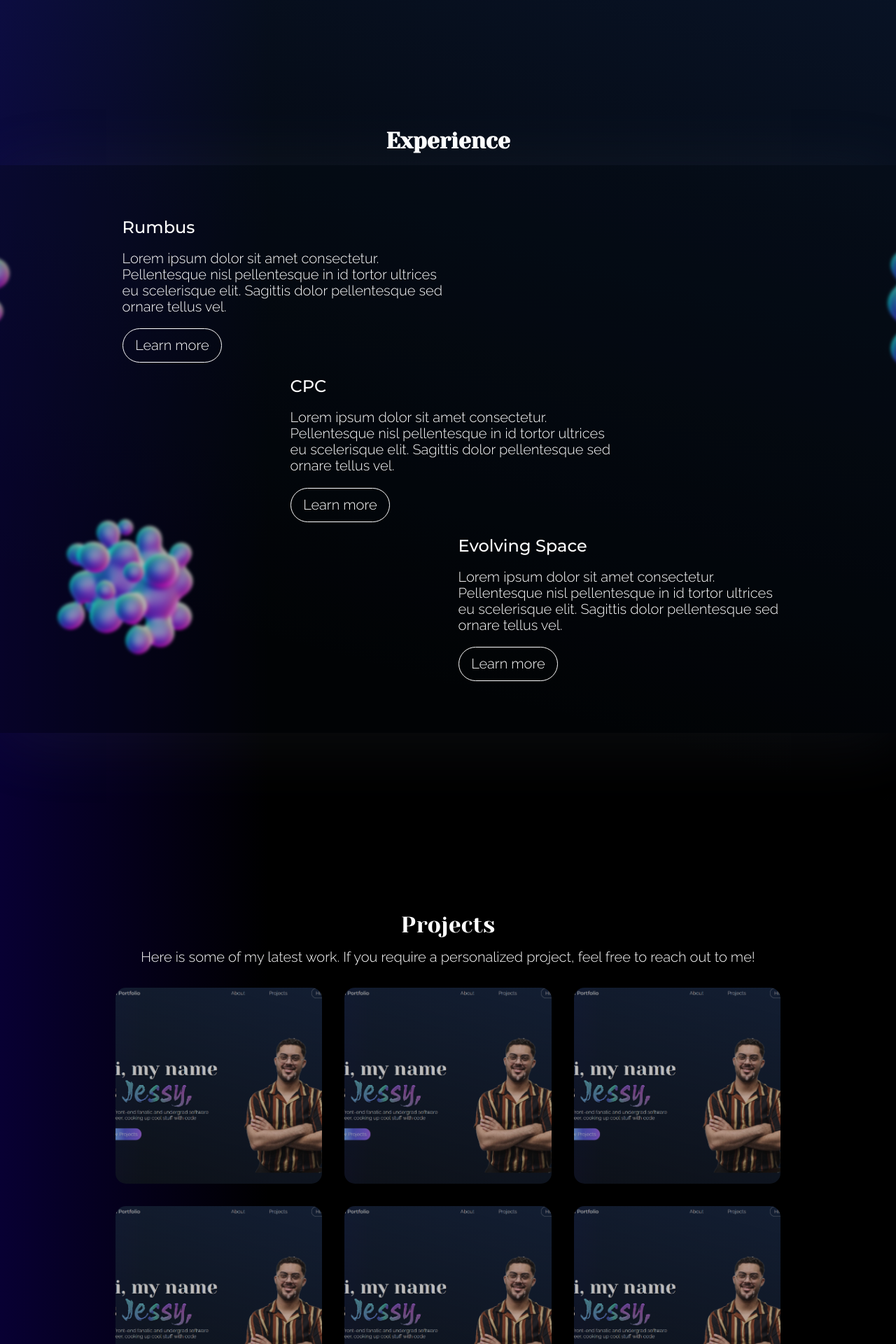
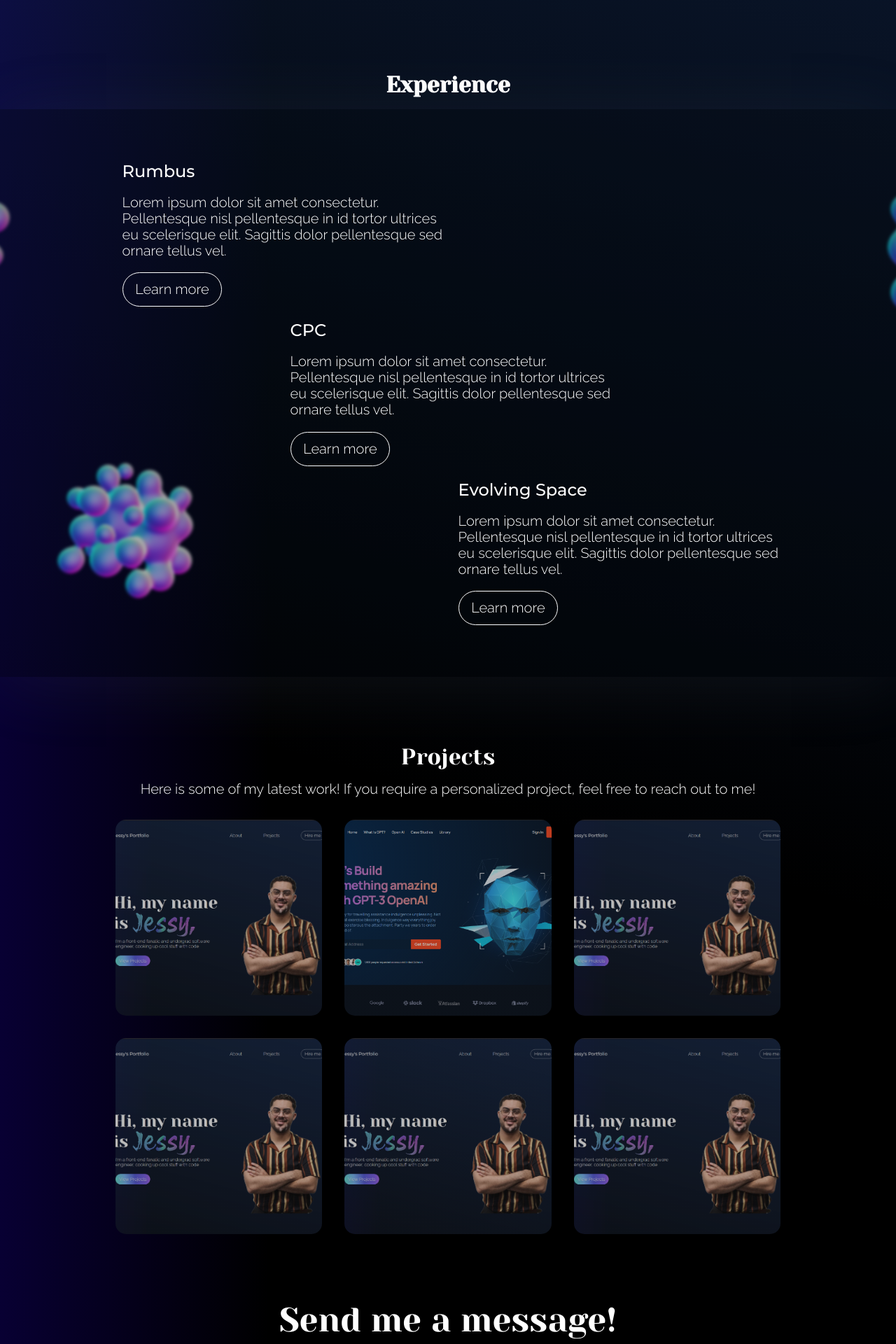
Before and after one commit to J3SSY-ANDU/my-portfolio, a React (Create React App) app: page / in a window 1280 px wide. Shown: the part 880-2800 px from the top of the page at 70% size. Built offline with nearby package versions, Linux system fonts and the light colour scheme; a web font is replaced by a local one.

Commit message:
hire me section

```diff
--- a/src/App.css
+++ b/src/App.css
@@ -16,11 +16,7 @@ a {
 }
 
 .section__padding {
-    padding-top: 4rem;
-}
-
-.section__margin {
-    margin-top: 10rem;
+    padding: 3rem 0;
 }
 
 .section__width {
@@ -31,7 +27,7 @@ a {
     border: 1px solid #FFFFFF;
     border-radius: 30px;
     outline: none;
-    padding: 0.5rem 1rem;
+    padding: 0.5rem 1.25rem;
 }
 
 .portfolio__app-header {
--- a/src/components/project/Project.jsx
+++ b/src/components/project/Project.jsx
@@ -3,7 +3,7 @@ import './project.css';
 
 function Project({ title, backgroundImage, description, codeIn, link }) {
     return (
-        <div className='portfolio__project'>
+        <div className='portfolio__project' style={{background: `linear-gradient(0deg, rgba(30, 30, 30, 0.3), rgba(30, 30, 30, 0.3)), url(${backgroundImage})`, backgroundPosition: "center", backgroundSize: "cover"}}>
             <div className='portfolio__project-container'>
                 <h3>{title}</h3>
                 <p>{description}</p>
--- a/src/components/project/project.css
+++ b/src/components/project/project.css
@@ -1,8 +1,5 @@
 .portfolio__project {
     border-radius: 15px;
-    background: linear-gradient(0deg, rgba(30, 30, 30, 0.3), rgba(30, 30, 30, 0.3)), url('../../assets//portfolio.png');
-    background-size: 180%;
-    background-position: center;
 }
 
 .portfolio__project:hover {
@@ -24,9 +21,11 @@
 @keyframes backgroundAnimation {
     from {
         background-size: 160%;
+        background-position: center;
     }
     to {
         background-size: 220%;
+        background-position: center;
     }
 }
 
--- a/src/containers/experiences/Experiences.jsx
+++ b/src/containers/experiences/Experiences.jsx
@@ -22,7 +22,7 @@ const info = [
 
 function Experiences() {
     return (
-        <div className='portfolio__experiences section__margin' id='experience'>
+        <div className='portfolio__experiences section__padding' id='experience'>
             <div className='portfolio__experiences-title'>
                 <h1>Experience</h1>
             </div>
--- a/src/containers/experiences/experiences.css
+++ b/src/containers/experiences/experiences.css
@@ -3,7 +3,6 @@
     flex-direction: column;
     justify-content: center;
     align-items: center;
-    padding: 2rem 0;
     max-width: 100%;
 }
 
--- a/src/containers/header/header.css
+++ b/src/containers/header/header.css
@@ -50,7 +50,7 @@
 .portfolio__header-container_text a {
     width: 160px;
     height: 46.16px;
-    padding: 0.75rem 1rem;
+    padding: 0.75rem 1.25rem;
     background: radial-gradient(117.2% 787.56% at -7.6% 100%, #5EE4C6 3.5%, #77B7F7 31%, #5358D9 55.5%, #7F5DEB 83%, #C86CE2 100%) /* warning: gradient uses a rotation that is not supported by CSS and may not behave as expected */;
     border-radius: 30px;
 }
--- a/src/containers/hire-me/HireMe.jsx
+++ b/src/containers/hire-me/HireMe.jsx
@@ -3,8 +3,23 @@ import './hire-me.css';
 
 function HireMe() {
     return (
-        <div className='portfolio__hire-me section__padding' id='hire-me'>
-            Hire Me
+        <div className='portfolio__hireMe section__padding' id='hire-me'>
+            <div className='portfolio__hireMe-container section__width'>
+                <div className='portfolio__hireMe-container_heading'>
+                    <h1>Send me a message!</h1>
+                    <p>Do you need help with a project or are you thinking of hiring someone? I'm available and willing to work with you!</p>
+                </div>
+                <div className='portfolio__hireMe-container_input section__width'>
+                    <div>
+                        <input type='text' placeholder='Enter your name' />
+                        <input type='text' placeholder='Enter your email' />
+                    </div>
+                    <div>
+                        <input type='text' placeholder='Message' />
+                    </div>
+                </div>
+                <p><a href='#'>Submit</a></p>
+            </div>
         </div>
     )
 }
--- a/src/containers/hire-me/hire-me.css
+++ b/src/containers/hire-me/hire-me.css
@@ -0,0 +1,83 @@
+.portfolio__hireMe {
+    display: flex;
+    flex-direction: column;
+    align-items: center;
+}
+
+.portfolio__hireMe-container {
+    display: flex;
+    flex-direction: column;
+    justify-content: space-between;
+    align-items: center;
+}
+
+.portfolio__hireMe-container_heading {
+    display: flex;
+    flex-direction: column;
+    justify-content: space-between;
+    align-items: center;
+    margin-bottom: 4rem;
+}
+
+.portfolio__hireMe-container_heading h1 {
+    font-family: 'Yeseva One';
+    font-weight: 400;
+    font-size: 48px;
+    line-height: 55px;
+
+    color: #FFFFFF;
+    margin-bottom: 1rem;
+}
+
+.portfolio__hireMe-container_heading p {
+    font-family: 'Raleway';
+    font-weight: 300;
+    font-size: 18px;
+    line-height: 23px;
+    text-align: center;
+
+    color: #FFFFFF;
+}
+
+.portfolio__hireMe-container_input {
+    display: flex;
+    flex-direction: column;
+    justify-content: center;
+    align-items: center;
+}
+.portfolio__hireMe-container_input div {
+    display: flex;
+    justify-content: space-between;
+    width: 100%;
+    height: 50px;
+    margin-bottom: 4rem;
+}
+
+.portfolio__hireMe-container_input div > input {
+    all: unset;
+    font-family: 'Raleway';
+    font-weight: 400;
+    font-size: 20px;
+    line-height: 23px;
+    border-bottom: 1px solid #fff;
+    width: 45%;
+}
+
+.portfolio__hireMe-container_input > div:last-child input {
+    width: 100%;
+}
+
+.portfolio__hireMe-container > p:last-child {
+    font-family: 'Raleway';
+    font-weight: 300;
+    font-size: 20px;
+    line-height: 23px;
+
+    color: #FFFFFF;
+}
+
+.portfolio__hireMe-container a {
+    padding: 0.75rem 1.25rem;
+    background: radial-gradient(117.2% 787.56% at -7.6% 100%, #5EE4C6 3.5%, #77B7F7 31%, #5358D9 55.5%, #7F5DEB 83%, #C86CE2 100%) /* warning: gradient uses a rotation that is not supported by CSS and may not behave as expected */;
+    border-radius: 30px;
+}
--- a/src/containers/projects/Projects.jsx
+++ b/src/containers/projects/Projects.jsx
@@ -1,5 +1,6 @@
 import React from 'react';
 import portfolioImage from '../../assets/portfolio.png';
+import gpt3 from '../../assets/gpt3.png';
 import Project from '../../components/project/Project';
 import './projects.css';
 
@@ -13,7 +14,7 @@ const projectsList = {
         },
         {
             title: "GPT-3",
-            backgroundImage: portfolioImage,
+            backgroundImage: gpt3,
             description: "Lorem ipsum dolor sit amet consectetur. Pellentesque nisl pellentesque in id tortor ultrices eu scelerisque elit.",
             codeIn: "React",
             link: ''
@@ -55,7 +56,7 @@ function Projects() {
             <div className='portfolio__projects-container section__width' >
                 <div className='portfolio__projects-container_heading'>
                     <h1>Projects</h1>
-                    <p>Here is some of my latest work. If you require a personalized project, <a href='#hire-me'>feel free to reach out to me!</a></p>
+                    <p>Here is some of my latest work! If you require a personalized project, feel free to reach out to me!</p>
                 </div>
                 <div className='portfolio__projects-container_body'>
                     {projectsList.projects.map((project, i) => {
--- a/src/containers/projects/projects.css
+++ b/src/containers/projects/projects.css
@@ -3,7 +3,6 @@
     flex-direction: column;
     justify-content: center;
     align-items: center;
-    margin-top: 10rem;
 }
 
 .portfolio__projects-container {
@@ -38,6 +37,11 @@
     margin-bottom: 2rem;
 }
 
+.portfolio__projects-container_heading a {
+
+}
+
+
 .portfolio__projects-container_body {
     display: grid;
     gap: 2rem;
```
Also changed, not shown: src/assets/gpt3.png (added).
